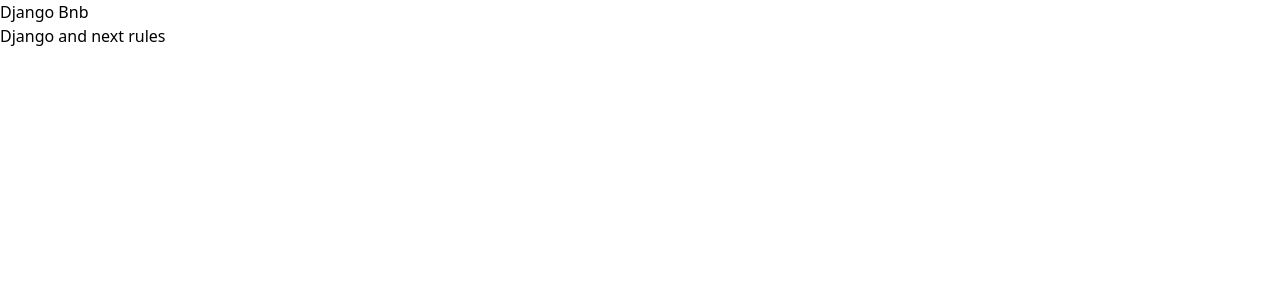
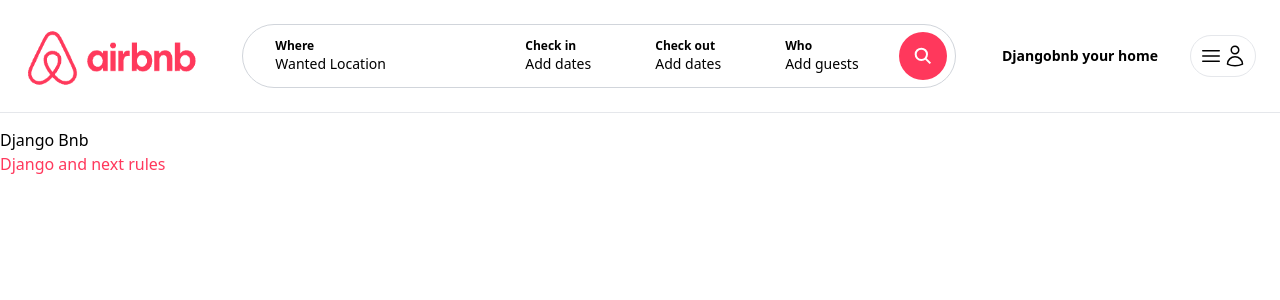
Before and after one commit to roquejessica/DjangoBnb, a Next.js app: page / in a window 1280 px wide. Shown: the top 300 px of the page. Built offline with nearby package versions, Linux system fonts and the light colour scheme.

Commit message:
Code for nav bar - Jessica Roque

```diff
--- /dev/null
+++ b/app/components/navbar/AddPropertyButton.tsx
@@ -0,0 +1,9 @@
+const AddPropertyButton = () => {
+    return (
+        <div className="p-2 cursor-pointer text-sm font-semibold rounded-full hover:bg-gray-200 transition">
+            Djangobnb your home
+        </div>
+    )
+}
+
+export default AddPropertyButton;
--- /dev/null
+++ b/app/components/navbar/Navbar.tsx
@@ -0,0 +1,35 @@
+import Link from "next/link";
+import Image from "next/image";
+import SearchFilters from "./SearchFilters";
+import UserNav from "./UserNav";
+import AddPropertyButton from "./AddPropertyButton";
+
+const Navbar =
+() => {
+    return (
+        <nav className="w-full fixed top-0 left-0 py-6 border-b bg-white z-10">
+            <div className="max-w-[1500px] mx-auto px-6">
+                <div className="flex justify-between items-center">
+                    <Link href="/">
+                        <Image
+                            src="/logo.png"
+                            alt="DjangoBnb Logo"
+                            width={180}
+                            height={38}
+                        />
+                    </Link>
+
+                    <div className="flex space-x-6">
+                        <SearchFilters />
+                    </div>
+                    <div className="flex items-center space-x-6">
+                        <AddPropertyButton />
+                        <UserNav />
+
+                    </div>
+                </div>
+            </div>
+        </nav>
+    )
+}
+export default Navbar;
--- /dev/null
+++ b/app/components/navbar/SearchFilters.tsx
@@ -0,0 +1,36 @@
+import React from 'react';
+
+const SearchFilters = () => {
+    return (
+        <div className="h-[48px] lg:h-[64px] flex flex-row items-center justify-between border border-gray-300 rounded-full">
+           <div className="hidden lg:flex flex-row items-center justify-between">
+                <div className="cursor-pointer w-[250px] h-[64px] px-8 flex flex-col justify-center rounded-full hover:bg-gray-100">
+                    <p className="text-xs font-semibold">Where</p>
+                    <p className="text-sm">Wanted Location</p>
+                </div>
+
+                <div className="cursor-pointer h-[48px] lg:h-[64px] px-8 flex flex-col justify-center rounded-full hover:bg-gray-100">
+                    <p className="text-xs font-semibold">Check in</p>
+                    <p className="text-sm">Add dates</p>
+                </div>
+
+                <div className="cursor-pointer h-[48px] lg:h-[64px] px-8 flex flex-col justify-center rounded-full hover:bg-gray-100">
+                    <p className="text-xs font-semibold">Check out</p>
+                    <p className="text-sm">Add dates</p>
+                </div>
+
+                <div className="cursor-pointer h-[48px] lg:h-[64px] px-8 flex flex-col justify-center rounded-full hover:bg-gray-100">
+                    <p className="text-xs font-semibold">Who</p>
+                    <p className="text-sm">Add guests</p>
+                </div>
+           </div>
+           <div className="p-2">
+                <div className="cursor-pointer p-2 lg:p-4 bg-airbnb hover:bg-airbnb-dark transition rounded-full text-white">
+                    <svg viewBox="0 0 32 32" style={{display:'block', fill:'none',height:'16px',width:'16px',stroke:'currentColor',strokeWidth:'4',overflow:'visible'}} aria-hidden="true" role="presentation" focusable="false"><path d="m20.666 20.666 10 10"></path><path d="m24.0002 12.6668c0 6.2593-5.0741 11.3334-11.3334 11.3334-6.2592 0-11.3333-5.0741-11.3333-11.3334 0-6.2592 5.0741-11.3333 11.3333-11.3333 6.2593 0 11.3334 5.0741 11.3334 11.3333z" fill="none"></path></svg>
+                </div>
+           </div>
+        </div>
+    )
+}
+
+export default SearchFilters;
--- /dev/null
+++ b/app/components/navbar/UserNav.tsx
@@ -0,0 +1,16 @@
+const UserNav = () => {
+    return (
+        <div className="p-2 relative inline-block border rounded-full">
+            <button className="flex items-center">
+                <svg fill="none" viewBox="0 0 24 24" strokeWidth="1.5" stroke="currentColor" className="cursor-pointer w-6 h-6">
+                    <path strokeLinecap="round" strokeLinejoin="round" d="M3.75 6.75h16.5M3.75 12h16.5m-16.5 5.25h16.5" />
+                </svg>
+                <svg fill="none" viewBox="0 0 24 24" strokeWidth="1.5" stroke="currentColor" className="cursor-pointer w-6 h-6">
+                    <path strokeLinecap="round" strokeLinejoin="round" d="M15.75 6a3.75 3.75 0 1 1-7.5 0 3.75 3.75 0 0 1 7.5 0ZM4.501 20.118a7.5 7.5 0 0 1 14.998 0A17.933 17.933 0 0 1 12 21.75c-2.676 0-5.216-.584-7.499-1.632Z" />
+                </svg>
+            </button>
+        </div>
+    )
+}
+
+export default UserNav;
--- a/app/globals.css
+++ b/app/globals.css
@@ -1,2 +1,3 @@
-@import "tailwindcss/preflight";
-@import "tailwindcss";
+@tailwind base;
+@tailwind components;
+@tailwind utilities;
--- a/app/layout.tsx
+++ b/app/layout.tsx
@@ -1,6 +1,7 @@
 import type { Metadata } from "next";
 import { Geist, Geist_Mono } from "next/font/google";
 import "./globals.css";
+import Navbar from "./components/navbar/Navbar"
 
 const geistSans = Geist({
   variable: "--font-geist-sans",
@@ -27,7 +28,10 @@
       <body
         className={`${geistSans.variable} ${geistMono.variable} antialiased`}
       >
-        {children}
+        <Navbar />
+        <div className="pt-32">
+          {children}
+        </div>
       </body>
     </html>
   );
--- a/package.json
+++ b/package.json
@@ -13,13 +13,12 @@
     "react-dom": "19.2.0"
   },
   "devDependencies": {
-    "@tailwindcss/postcss": "^4",
     "@types/node": "^20",
     "@types/react": "^19",
     "@types/react-dom": "^19",
     "autoprefixer": "^10.4.21",
     "postcss": "^8.5.6",
-    "tailwindcss": "^4",
+    "tailwindcss": "^3.4.1",
     "typescript": "^5"
   }
 }
--- a/postcss.config.mjs
+++ b/postcss.config.mjs
@@ -2,7 +2,7 @@
 
 const config = {
   plugins: {
-    "@tailwindcss/postcss": {},
+    tailwindcss: {},
     autoprefixer: {},
   },
 };
```
Also changed, not shown: public/logo.png (added), 1 other file (tests, documents, lock files or other folders).
